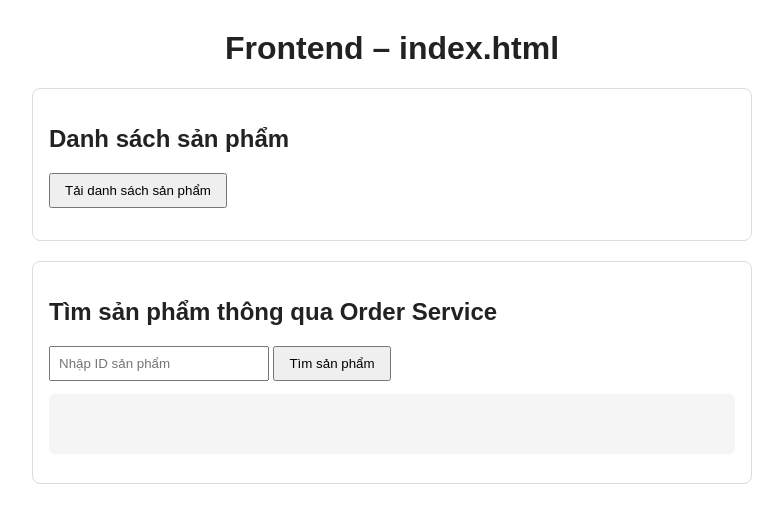
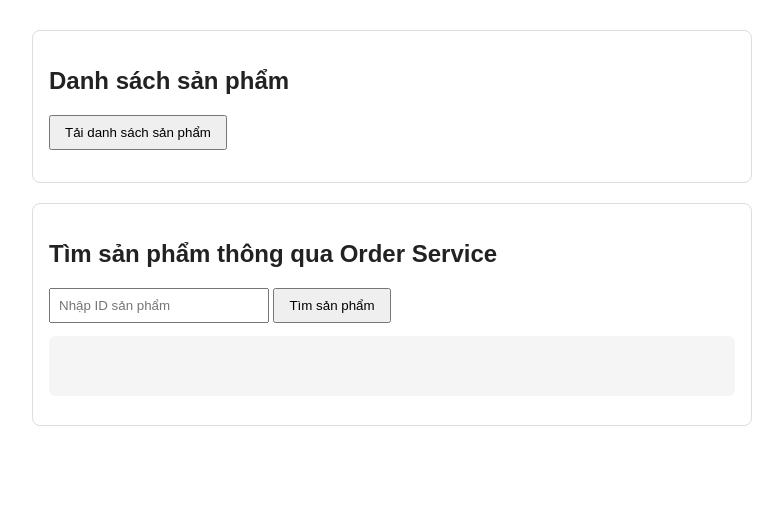
Before and after one commit to DaoXuanSon2124110105/lab01-microservices, a plain HTML site: page frontend/index.html in a window 1280 px wide. Shown: the whole page, without its empty margins (248-1031 px from the left). Drawn offline with Linux system fonts and the light colour scheme.

Commit message:
Update index.html

```diff
--- a/frontend/index.html
+++ b/frontend/index.html
@@ -14,7 +14,7 @@
   </style>
 </head>
 <body>
-  <h1>Frontend – index.html</h1>
+
 
   <section>
     <h2>Danh sách sản phẩm</h2>
```
